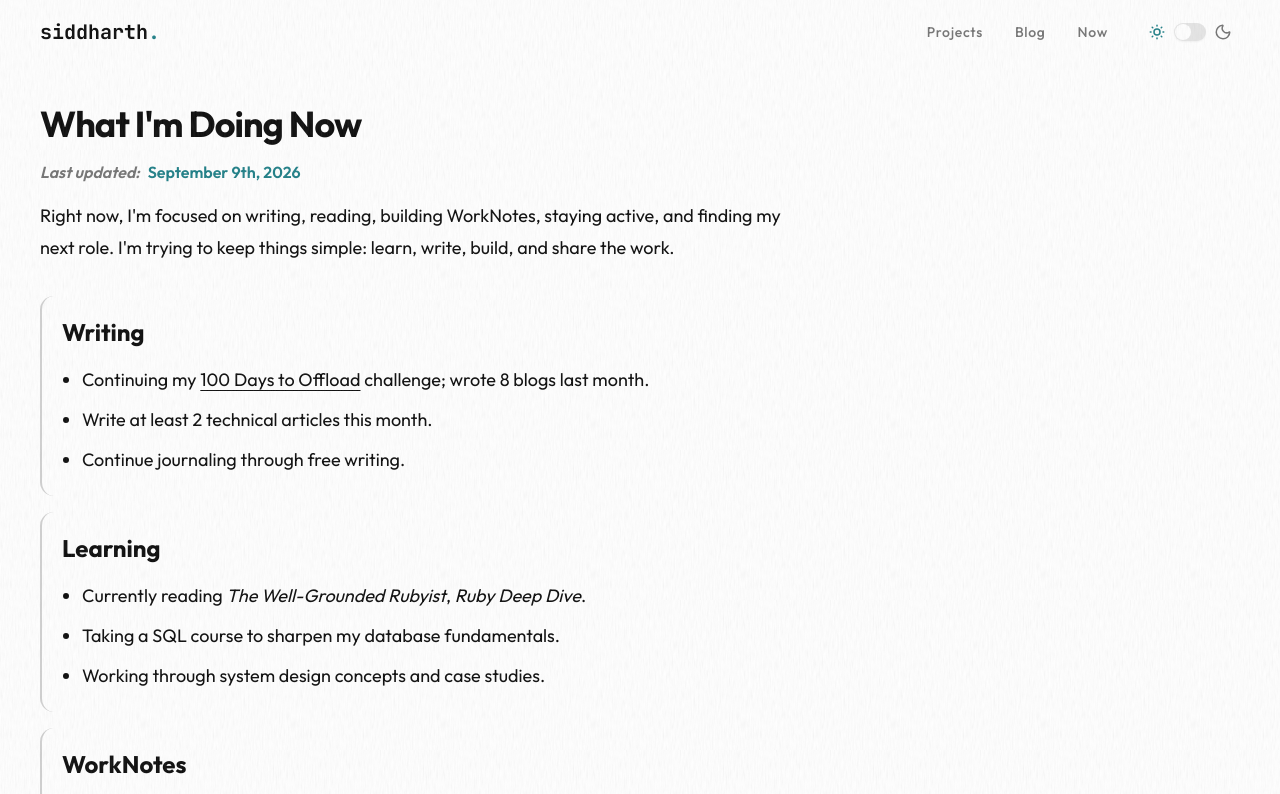
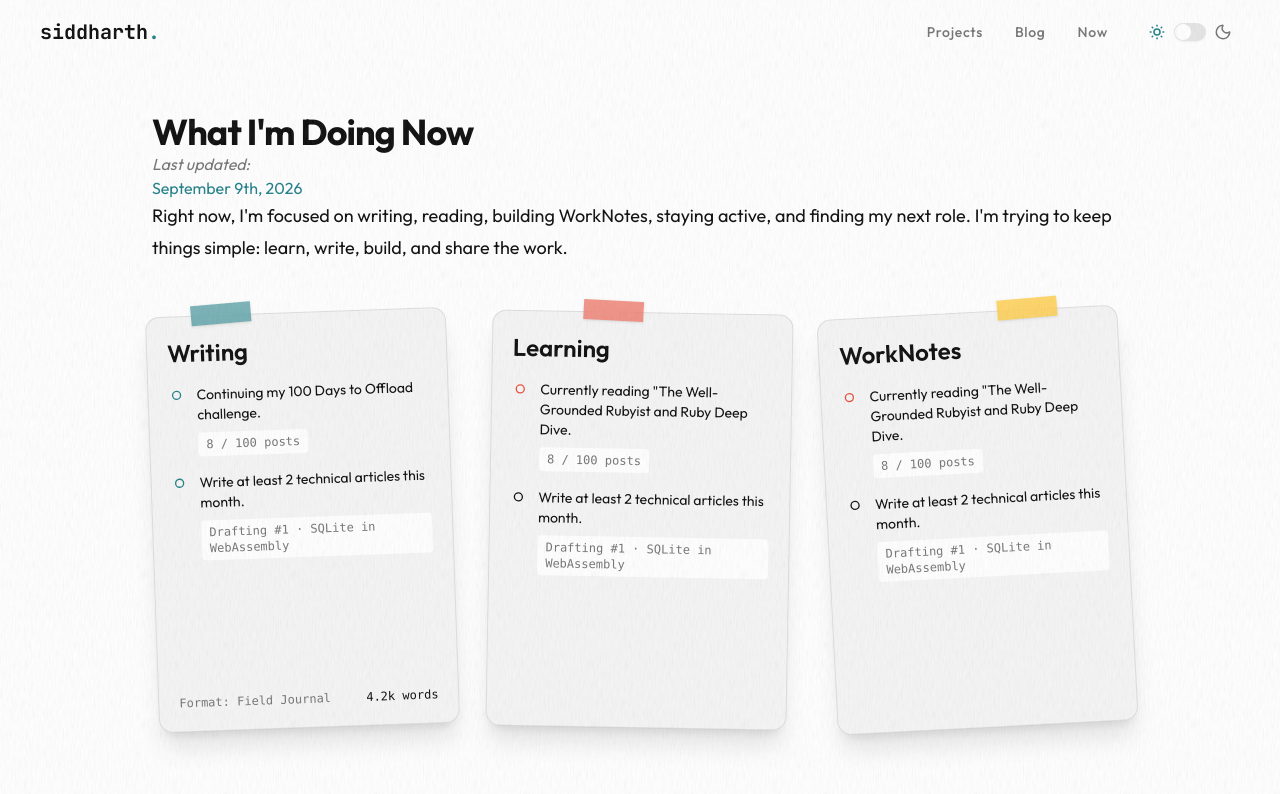
Before and after one commit to SiddharthShringi/siddharth-portfolio, a Next.js app: page /now in a window 1280 px wide. Shown: the top 794 px of the page. Built offline with nearby package versions, Linux system fonts and the light colour scheme.

Commit message:
Added StickyNote component

```diff
--- a/app/now/page.tsx
+++ b/app/now/page.tsx
@@ -1,86 +1,142 @@
-interface NowSectionProps {
-  title: string;
-  children: React.ReactNode;
-}
+import * as motion from 'motion/react-client';
+import { StickyNote } from '@/components/now/StickyNote';
+import { NoteItem, NoteFooter } from '@/components/now/NoteHeader';
+import { CircleSmall } from 'lucide-react';
 
-function NowSection({ title, children }: NowSectionProps) {
+export default function NowPage() {
   return (
-    <section className="rounded-xl border-l-2 border-accent-foreground/20 p-4 dark:border-accent sm:p-5">
-      <h2 className="mb-3 text-xl font-bold sm:mb-4 sm:text-2xl">{title}</h2>
-      <ul className="list-disc space-y-2 pl-5 text-base leading-7 sm:text-lg sm:leading-8">
-        {children}
-      </ul>
-    </section>
-  );
-}
-
-export default function Now() {
-  return (
-    <section className="my-6 px-4 sm:my-10 sm:px-6 lg:px-8 xl:px-10">
-      <div className="mx-auto max-w-7xl">
-        <div className="max-w-3xl">
-          {/* Header */}
+    <main className="mx-auto max-w-5xl px-6 py-12">
       <h1 className="text-2xl font-bold tracking-tight sm:text-3xl md:text-4xl">
         What I&apos;m Doing Now
       </h1>
-
-          <div className="my-3 flex flex-wrap items-center gap-x-2 gap-y-1 text-sm font-semibold sm:my-4 sm:text-base">
       <p className="italic text-muted-foreground">Last updated:</p>
       <p className="text-chart-2">September 9th, 2026</p>
+      <p className="text-base leading-7 sm:text-lg sm:leading-8">
+        Right now, I&apos;m focused on writing, reading, building WorkNotes, staying active, and
+        finding my next role. I&apos;m trying to keep things simple: learn, write, build, and share
+        the work.
+      </p>
+
+      {/* 3 tall notes */}
+      <div className="mt-12 grid grid-cols-1 gap-9 md:grid-cols-3">
+        <motion.div
+          initial={{ scale: 1 }}
+          whileHover={{
+            scale: 1.1,
+            y: -10,
+            zIndex: 10,
+            x: -10,
+          }}
+          transition={{
+            type: 'spring',
+            stiffness: 260,
+            damping: 18,
+          }}
+        >
+          <StickyNote
+            tapePosition={25}
+            tilt="-rotate-2"
+            tapeTilt="-rotate-3"
+            tapeColor="bg-chart-2/70"
+            className="min-h-104"
+          >
+            <h2 className="mb-4 text-2xl font-semibold">Writing</h2>
+            <ul className="space-y-4">
+              <NoteItem
+                icon={<CircleSmall className="h-4 w-4 text-chart-2" />}
+                chip="8 / 100 posts"
+              >
+                Continuing my 100 Days to Offload challenge.
+              </NoteItem>
+              <NoteItem
+                icon={<CircleSmall className="h-4 w-4 text-chart-2" />}
+                chip="Drafting #1 · SQLite in WebAssembly"
+              >
+                Write at least 2 technical articles this month.
+              </NoteItem>
+            </ul>
+            <NoteFooter left="Format: Field Journal" right="4.2k words" />
+          </StickyNote>
+        </motion.div>
+        <motion.div
+          initial={{ scale: 1 }}
+          whileHover={{
+            scale: 1.1,
+            y: -10,
+            zIndex: 10,
+          }}
+          transition={{
+            type: 'spring',
+            stiffness: 260,
+            damping: 18,
+          }}
+        >
+          <StickyNote
+            tapePosition={40}
+            tilt="rotate-1"
+            tapeTilt="rotate-2"
+            tapeColor="bg-chart-1/70"
+            className="min-h-104"
+          >
+            {/* Learning content goes here */}
+            <h2 className="mb-4 text-2xl font-semibold">Learning</h2>
+            <ul className="space-y-4">
+              <NoteItem
+                icon={<CircleSmall className="h-4 w-4 text-chart-1" />}
+                chip="8 / 100 posts"
+              >
+                Currently reading &quot;The Well-Grounded Rubyist and Ruby Deep Dive.
+              </NoteItem>
+              <NoteItem
+                icon={<CircleSmall className="h-4 w-4" />}
+                chip="Drafting #1 · SQLite in WebAssembly"
+              >
+                Write at least 2 technical articles this month.
+              </NoteItem>
+            </ul>
+          </StickyNote>
+        </motion.div>
+
+        <motion.div
+          initial={{ scale: 1 }}
+          whileHover={{
+            scale: 1.1,
+            y: -10,
+            zIndex: 10,
+            x: 10,
+          }}
+          transition={{
+            type: 'spring',
+            stiffness: 260,
+            damping: 18,
+          }}
+        >
+          <StickyNote
+            tapePosition={70}
+            tilt="-rotate-3"
+            tapeTilt="-rotate-2"
+            tapeColor="bg-chart-4/70"
+            className="min-h-104"
+          >
+            {/* WorkNotes content goes here */}
+            <h2 className="mb-4 text-2xl font-semibold">WorkNotes</h2>
+            <ul className="space-y-4">
+              <NoteItem
+                icon={<CircleSmall className="h-4 w-4 text-chart-1" />}
+                chip="8 / 100 posts"
+              >
+                Currently reading &quot;The Well-Grounded Rubyist and Ruby Deep Dive.
+              </NoteItem>
+              <NoteItem
+                icon={<CircleSmall className="h-4 w-4" />}
+                chip="Drafting #1 · SQLite in WebAssembly"
+              >
+                Write at least 2 technical articles this month.
+              </NoteItem>
+            </ul>
+          </StickyNote>
+        </motion.div>
       </div>
-
-          <header>
-            <p className="text-base leading-7 sm:text-lg sm:leading-8">
-              Right now, I&apos;m focused on writing, reading, building WorkNotes, staying active,
-              and finding my next role. I&apos;m trying to keep things simple: learn, write, build,
-              and share the work.
-            </p>
-          </header>
-
-          {/* Sections */}
-          <div className="mt-6 space-y-3 sm:mt-8 sm:space-y-4">
-            <NowSection title="Writing">
-              <li>
-                Continuing my{' '}
-                <a
-                  href="https://100daystooffload.com/"
-                  target="_blank"
-                  rel="noopener noreferrer"
-                  className="underline underline-offset-4 hover:text-foreground"
-                >
-                  100 Days to Offload
-                </a>{' '}
-                challenge; wrote 8 blogs last month.
-              </li>
-              <li>Write at least 2 technical articles this month.</li>
-              <li>Continue journaling through free writing.</li>
-            </NowSection>
-
-            <NowSection title="Learning">
-              <li>
-                Currently reading <em>The Well-Grounded Rubyist</em>, <em>Ruby Deep Dive</em>.
-              </li>
-              <li>Taking a SQL course to sharpen my database fundamentals.</li>
-              <li>Working through system design concepts and case studies.</li>
-            </NowSection>
-
-            <NowSection title="WorkNotes">
-              <li>
-                <span className="font-medium">WorkNotes</span> is a productivity tool for tracking
-                work sessions and keeping notes for each session.
-              </li>
-              <li>
-                This month, I&apos;m working on a <span className="font-medium">Reports</span>{' '}
-                feature for daily and weekly summaries.
-              </li>
-              <li>
-                Experimenting with AI to generate a daily timesheet from work-session notes and
-                associate entries with projects.
-              </li>
-            </NowSection>
-          </div>
-        </div>
-      </div>
-    </section>
+    </main>
   );
 }
--- /dev/null
+++ b/components/now/NoteHeader.tsx
@@ -0,0 +1,34 @@
+import { ReactNode } from 'react';
+
+export function NoteItem({
+  icon,
+  chip,
+  children,
+}: {
+  icon: ReactNode;
+  chip?: string;
+  children: ReactNode;
+}) {
+  return (
+    <li className="flex gap-3">
+      <span className="mt-0.5 shrink-0">{icon}</span>
+      <div className="space-y-2 text-sm">
+        <p>{children}</p>
+        {chip && (
+          <span className="inline-block rounded bg-card px-2 py-1 font-mono text-xs text-muted-foreground">
+            {chip}
+          </span>
+        )}
+      </div>
+    </li>
+  );
+}
+
+export function NoteFooter({ left, right }: { left: string; right: string }) {
+  return (
+    <div className="mt-auto flex justify-between pt-6 font-mono text-xs text-muted-foreground">
+      <span>{left}</span>
+      <span className="text-foreground">{right}</span>
+    </div>
+  );
+}
--- /dev/null
+++ b/components/now/StickyNote.tsx
@@ -0,0 +1,33 @@
+import { ReactNode } from 'react';
+
+type StickyNoteProps = {
+  children: ReactNode;
+  tapePosition?: number; // 0-100
+  tapeColor?: string; // full class, e.g. "bg-emerald-800/70"
+  tilt?: string; // full class, e.g. "rotate-2"
+  tapeTilt?: string;
+  className?: string;
+};
+
+export function StickyNote({
+  children,
+  tapePosition = 50,
+  tapeColor = 'bg-emerald-800/70',
+  tilt = 'rotate-2',
+  tapeTilt = 'rotate-2',
+  className = '',
+}: StickyNoteProps) {
+  const left = Math.min(85, Math.max(15, tapePosition));
+
+  return (
+    <div
+      className={`relative flex flex-col rounded-xl border border-secondary-foreground/10 bg-accent p-5 shadow-xl transition-transform duration-300 hover:rotate-0 ${tilt} hover:rotate-0 ${className}`}
+    >
+      <div
+        className={`absolute -top-3 h-5 w-15 -translate-x-1/2 shadow-sm backdrop-blur-sm opacity-85 ${tapeColor} ${tapeTilt}`}
+        style={{ left: `${left}%` }}
+      />
+      {children}
+    </div>
+  );
+}
```
Lines whose indentation alone changed are shown as unchanged.
